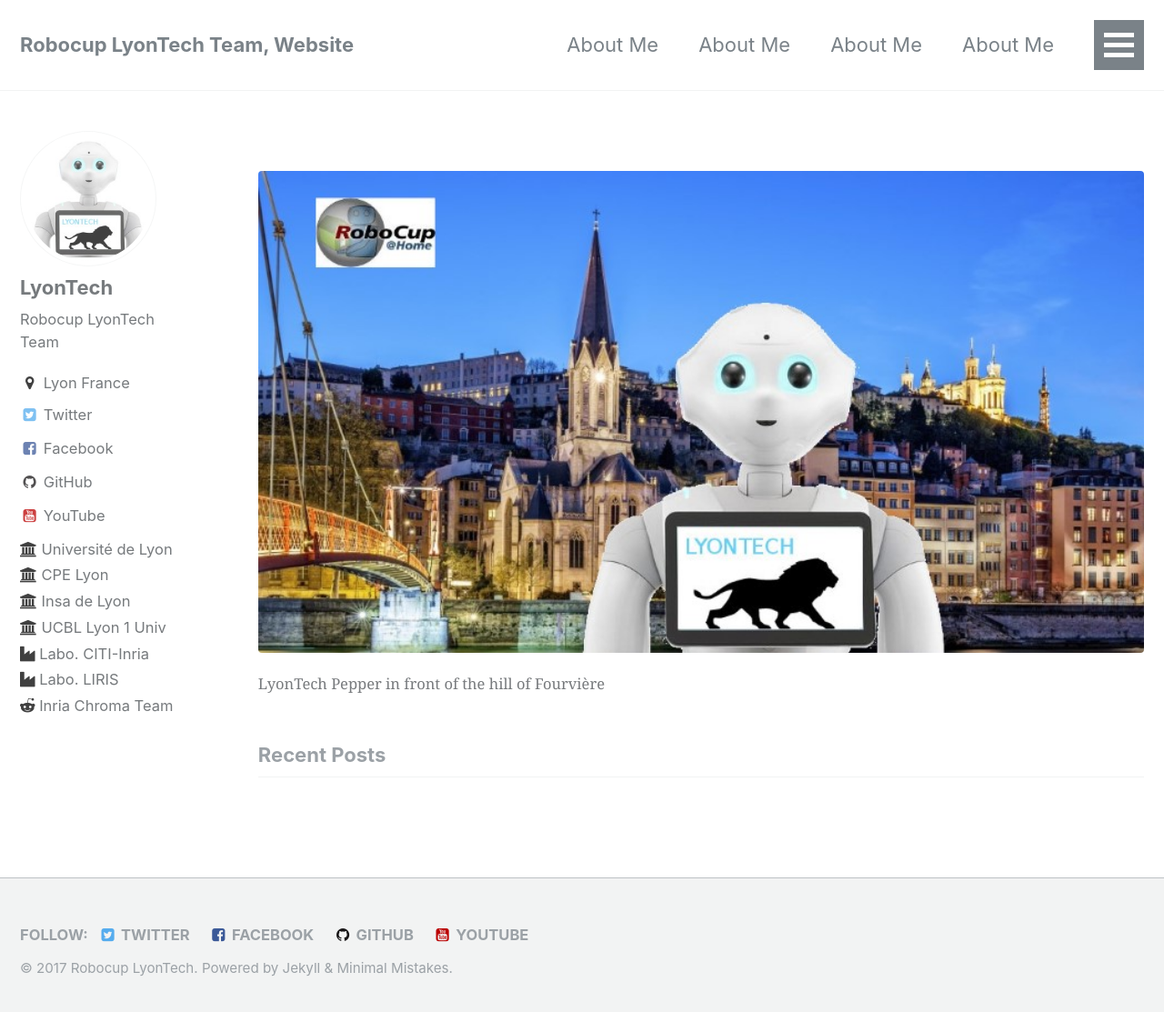
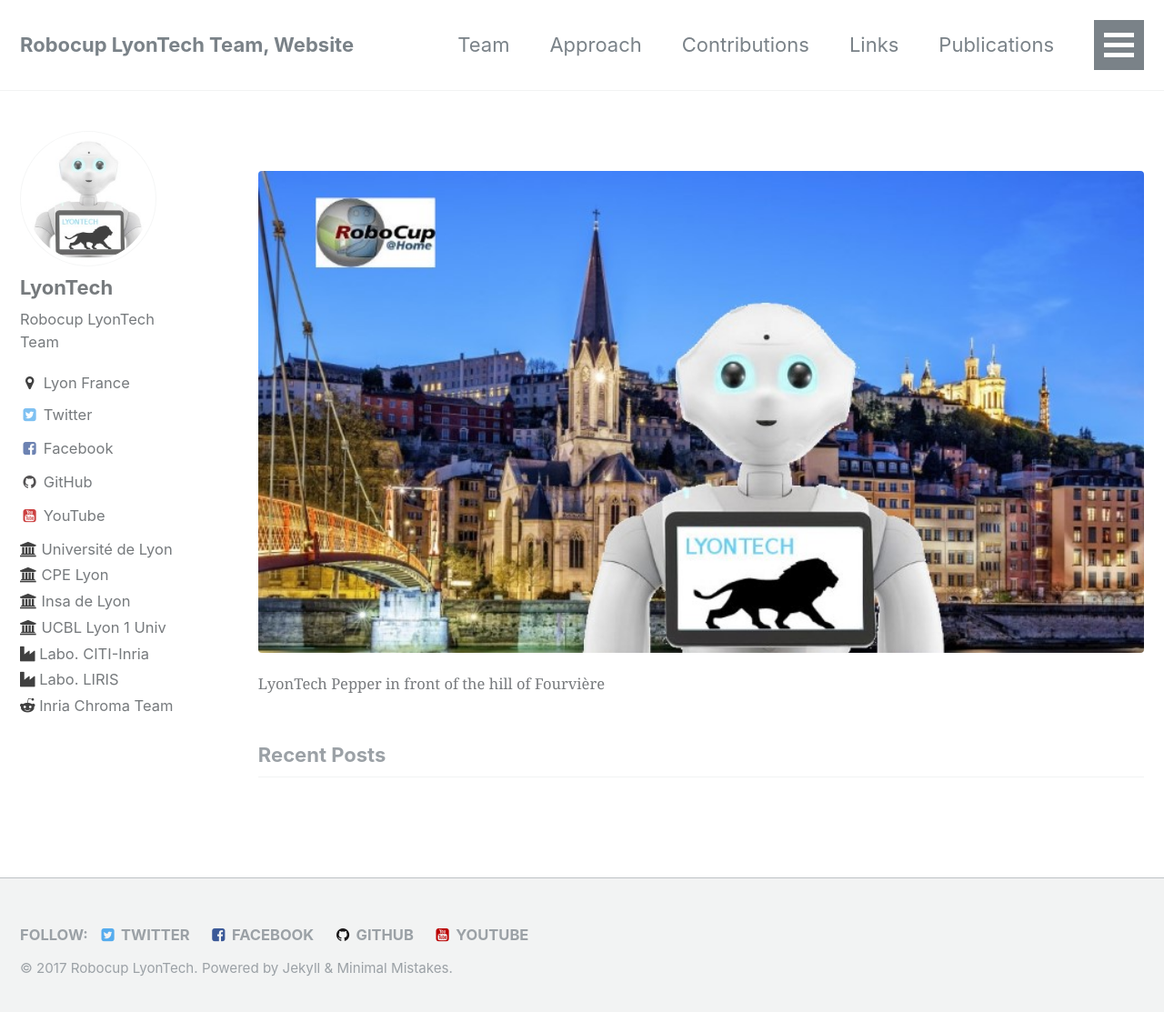
Before and after one commit to Robocup-Lyontech/Robocup-Lyontech.github.io, a Jekyll site: the page built from index.html, in a window 1280 px wide and 1121 px high. Shown: the top 1113 px of the window at 91% size. Built offline with Jekyll 4.4.1, drawn with Linux system fonts in a browser that asks for light colours; the list of posts is cut into pages by our own code.

Commit message:
Update navigation.yml

```diff
--- a/_data/navigation.yml
+++ b/_data/navigation.yml
@@ -1,12 +1,12 @@
 # main links
 main:
-  - title: "About Me"
+  - title: "Team"
     url: /about/
-  - title: "About Me"
+  - title: "Approach"
     url: /about/
-  - title: "About Me"
+  - title: "Contributions"
     url: /about/
-  - title: "About Me"
+  - title: "Links"
     url: /about/
   - title: "Publications"
     url: /publications/
```
